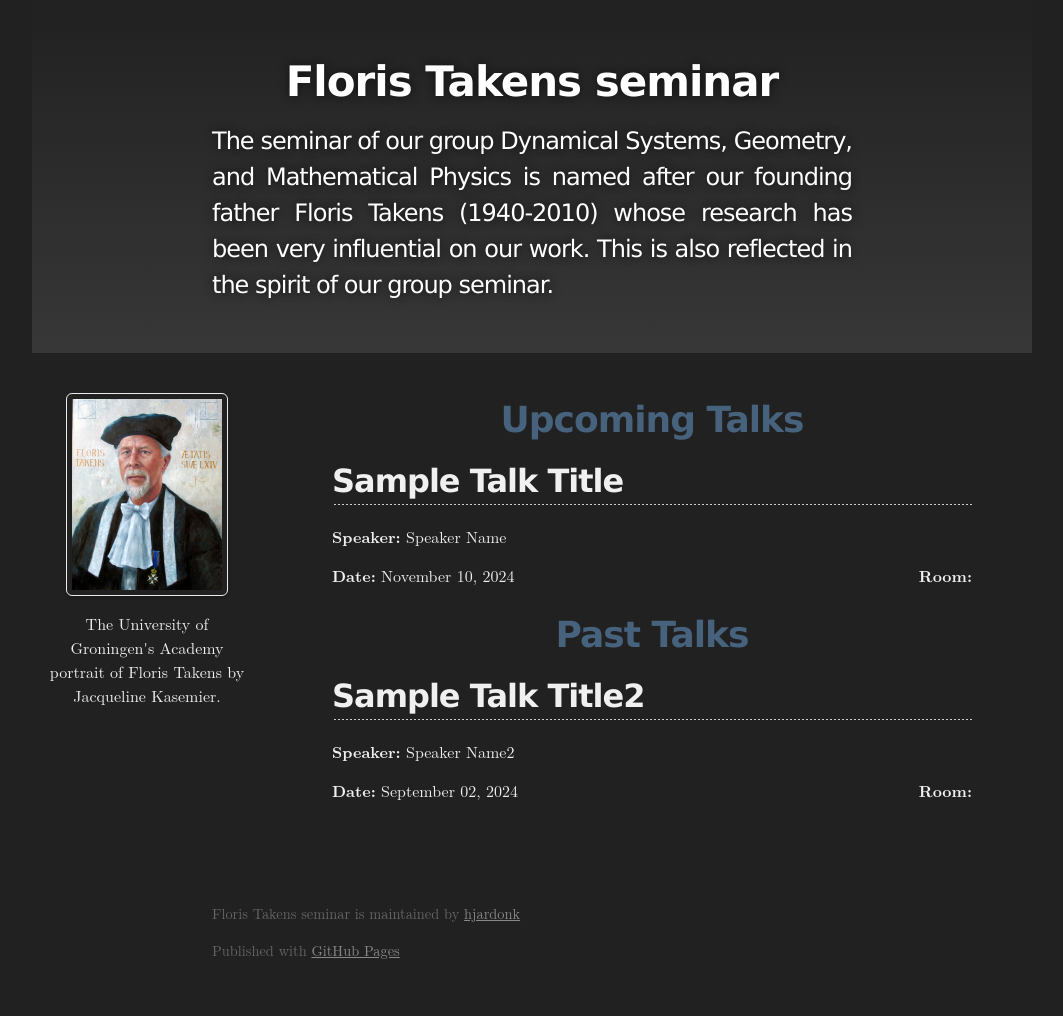
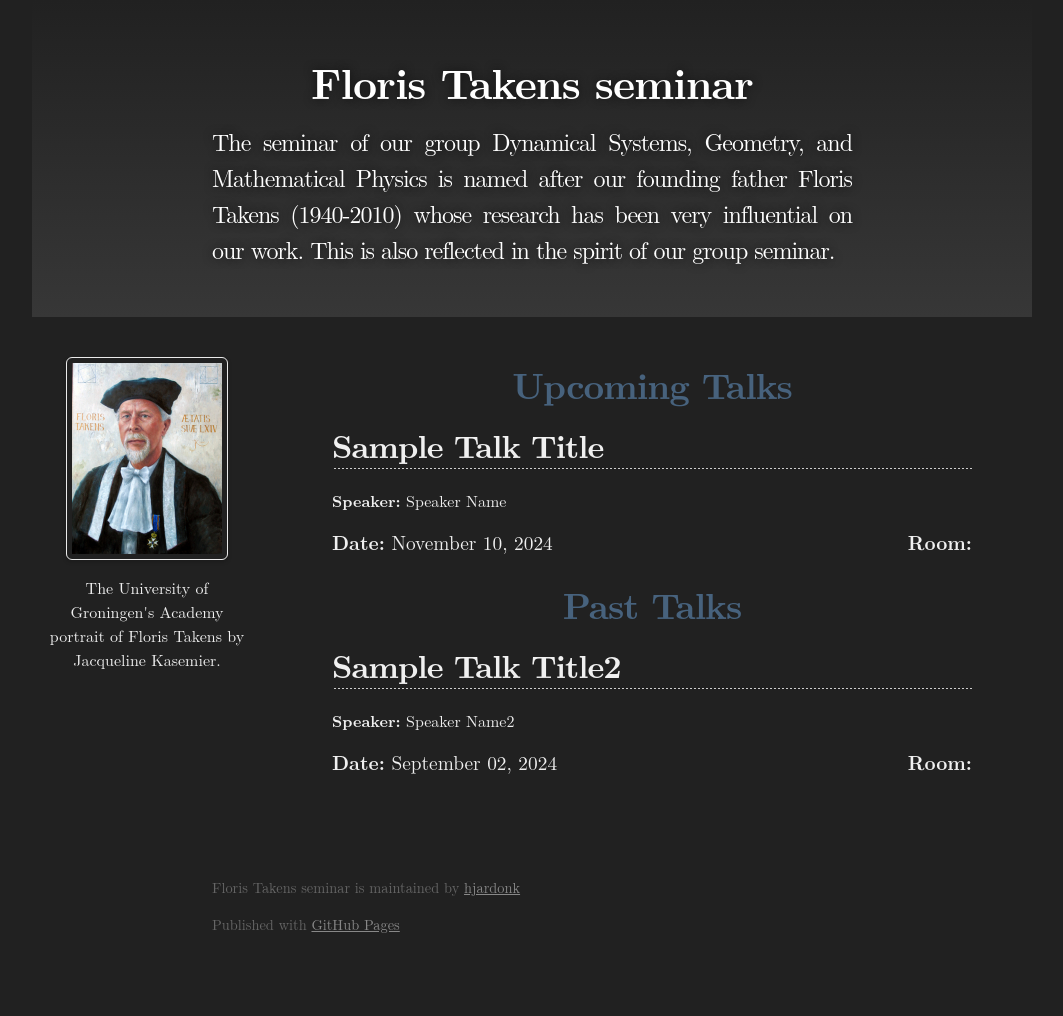
Before and after one commit to hjardonk/FlorisTakensSeminar, a Jekyll site: the page built from index.html, in a window 1280 px wide. Shown: the whole page, without its empty margins (108-1171 px from the left). Built offline with Jekyll 4.4.1, drawn with Linux system fonts in a browser that asks for light colours; some web fonts are replaced; after the commit the page ends 990 px from its top, so only the background shows below that.

Commit message:
Update style.scss

```diff
--- a/assets/css/style.scss
+++ b/assets/css/style.scss
@@ -9,7 +9,10 @@
 
 body {
   color: #f0f0f0; /* Light gray text color */
-  font-family: 'Latin Modern Roman', serif;
+}
+
+body, h1, h2, header {
+    font-family: 'Latin Modern Roman', serif; /* Replace with your chosen font */
 }
 
 .header-flex-container {
@@ -21,7 +24,6 @@ body {
   flex: 2; /* Keep the existing flex value */
   padding: 20px; /* Adds padding inside the header content */
   box-sizing: border-box; /* Ensures padding doesn't increase total width */
-  font-family: 'Latin Modern Roman', serif;
 }
 
 h1, .page-title, .site-title {
@@ -36,14 +38,17 @@ h1, .page-title, .site-title {
     display: flex;
     justify-content: space-between;
     align-items: center;
+    font-size: 1.1em;
 }
 
 .date-room .date {
     flex-grow: 1;
+    font-size: 1.1em;
 }
 
 .date-room .room {
     text-align: right;
+    font-size: 1.1em;
 }
 
 /* Center the entire container (including header, sidebar, and main content) */
@@ -101,6 +106,7 @@ h1, .page-title, .site-title {
   padding: 10px;
   background-color: #333333; /* Slightly lighter than background */
   margin-top: 5px;
+  font-size: 1.1em; /* Adjust as desired */
 }
 
 
```
